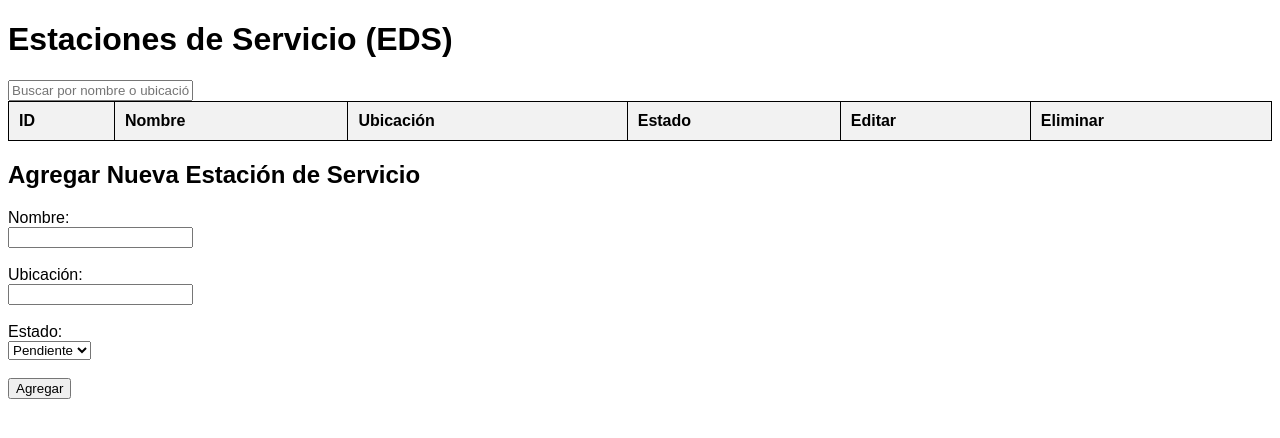
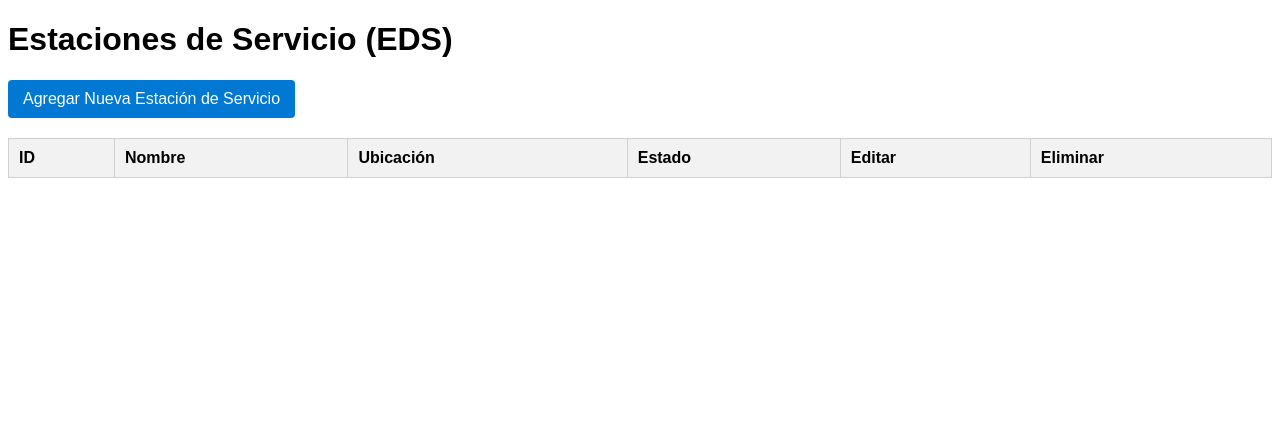
Before and after one commit to mrgomezsv/EDSChecklistProject, a Python web app: template checklist_app/templates/eds_list.html in a window 1280 px wide. Shown: the top 438 px of the page. Run offline with Jinja, Linux system fonts and the light colour scheme; the template is opened without the code that fills it, so the values that code supplies are empty.

Commit message:
Agregue un modal para el formulario de agregar estación de servicio, también mejoré el estilo del formulario y los botones para que se vea más moderno tipo Power BI, ahora se puede abrir y cerrar el modal con JavaScript y el formulario se cierra cuando haces clic afuera

```diff
--- a/checklist_app/templates/eds_list.html
+++ b/checklist_app/templates/eds_list.html
@@ -8,27 +8,118 @@
         body {
             font-family: Arial, sans-serif;
         }
+
+        /* Tabla de EDS */
         table {
             width: 100%;
             border-collapse: collapse;
         }
+
         table, th, td {
-            border: 1px solid black;
+            border: 1px solid #d1d1d1;
         }
+
         th, td {
             padding: 10px;
             text-align: left;
         }
+
         th {
             background-color: #f2f2f2;
+        }
+
+        /* Estilo del botón para abrir el modal */
+        .btn-add {
+            background-color: #0078d4;
+            color: white;
+            padding: 10px 15px;
+            border: none;
+            cursor: pointer;
+            border-radius: 4px;
+            margin-bottom: 20px;
+            font-size: 16px;
+        }
+
+        .btn-add:hover {
+            background-color: #005a9e;
+        }
+
+        /* Estilos del Modal */
+        .modal {
+            display: none;
+            position: fixed;
+            z-index: 1;
+            left: 0;
+            top: 0;
+            width: 100%;
+            height: 100%;
+            overflow: auto;
+            background-color: rgba(0, 0, 0, 0.4);
+        }
+
+        .modal-content {
+            background-color: white;
+            margin: 15% auto;
+            padding: 20px;
+            border: 1px solid #888;
+            width: 30%;
+            border-radius: 10px;
+            box-shadow: 0px 0px 15px rgba(0,0,0,0.3);
+        }
+
+        .modal-header {
+            font-size: 20px;
+            font-weight: bold;
+            color: #0078d4;
+        }
+
+        .close {
+            color: #aaa;
+            float: right;
+            font-size: 28px;
+            font-weight: bold;
+        }
+
+        .close:hover, .close:focus {
+            color: black;
+            text-decoration: none;
+            cursor: pointer;
+        }
+
+        /* Estilos del formulario */
+        form {
+            display: flex;
+            flex-direction: column;
+        }
+
+        input[type="text"], select {
+            padding: 10px;
+            margin: 10px 0;
+            border: 1px solid #d1d1d1;
+            border-radius: 4px;
+            font-size: 16px;
+        }
+
+        .btn-submit {
+            background-color: #0078d4;
+            color: white;
+            padding: 10px;
+            border: none;
+            cursor: pointer;
+            border-radius: 4px;
+            font-size: 16px;
+        }
+
+        .btn-submit:hover {
+            background-color: #005a9e;
         }
     </style>
 </head>
 <body>
     <h1>Estaciones de Servicio (EDS)</h1>
 
-    <!-- Buscador -->
-    <input type="text" id="search-box" placeholder="Buscar por nombre o ubicación" onkeyup="filterEDS()">
+    <!-- Botón para abrir el modal -->
+    <button class="btn-add" onclick="openModal()">Agregar Nueva Estación de Servicio</button>
 
     <!-- Tabla de Estaciones de Servicio -->
     <table id="eds-table">
@@ -47,63 +138,41 @@
         </tbody>
     </table>
 
-    <!-- Formulario para Agregar Nueva EDS -->
-    <h2>Agregar Nueva Estación de Servicio</h2>
-    <form id="eds-form">
-        <label for="name">Nombre:</label><br>
-        <input type="text" id="name" name="name" required><br><br>
+    <!-- Modal para agregar EDS -->
+    <div id="myModal" class="modal">
+        <div class="modal-content">
+            <span class="close" onclick="closeModal()">&times;</span>
+            <h2 class="modal-header">Agregar Nueva Estación de Servicio</h2>
+            <form id="eds-form">
+                <label for="name">Nombre:</label>
+                <input type="text" id="name" name="name" required>
 
-        <label for="location">Ubicación:</label><br>
-        <input type="text" id="location" name="location" required><br><br>
+                <label for="location">Ubicación:</label>
+                <input type="text" id="location" name="location" required>
 
-        <label for="status">Estado:</label><br>
-        <select id="status" name="status">
-            <option value="Pendiente">Pendiente</option>
-            <option value="Completo">Completo</option>
-        </select><br><br>
+                <label for="status">Estado:</label>
+                <select id="status" name="status">
+                    <option value="Pendiente">Pendiente</option>
+                    <option value="Completo">Completo</option>
+                </select>
 
-        <button type="button" onclick="addEDS()">Agregar</button>
-    </form>
+                <button type="button" class="btn-submit" onclick="addEDS()">Agregar</button>
+            </form>
+        </div>
+    </div>
 
     <script>
-        // Hacer una solicitud GET a la API para obtener las EDS
-        fetch('/api/eds/')
-            .then(response => response.json())
-            .then(data => {
-                const tableBody = document.querySelector('#eds-table tbody');
-                data.forEach(eds => {
-                    const row = document.createElement('tr');
-                    row.setAttribute('data-id', eds.id);
-                    row.innerHTML = `
-                        <td>${eds.id}</td>
-                        <td>${eds.name}</td>
-                        <td>${eds.location}</td>
-                        <td>${eds.status}</td>
-                        <td><button onclick="editEDS(${eds.id})">Editar</button></td>
-                        <td><button onclick="deleteEDS(${eds.id})">Eliminar</button></td>
-                    `;
-                    tableBody.appendChild(row);
-                });
-            })
-            .catch(error => console.error('Error:', error));
-
-        // Filtrar EDS por nombre o ubicación
-        function filterEDS() {
-            const searchQuery = document.getElementById('search-box').value.toLowerCase();
-            const rows = document.querySelectorAll('#eds-table tbody tr');
-
-            rows.forEach(row => {
-                const name = row.cells[1].textContent.toLowerCase();
-                const location = row.cells[2].textContent.toLowerCase();
-                if (name.includes(searchQuery) || location.includes(searchQuery)) {
-                    row.style.display = '';
-                } else {
-                    row.style.display = 'none';
-                }
-            });
+        // Mostrar el modal
+        function openModal() {
+            document.getElementById("myModal").style.display = "block";
         }
 
-        // Agregar nueva EDS
+        // Cerrar el modal
+        function closeModal() {
+            document.getElementById("myModal").style.display = "none";
+        }
+
+        // Agregar nueva EDS (Función existente que se actualiza)
         function addEDS() {
             const name = document.getElementById('name').value;
             const location = document.getElementById('location').value;
@@ -124,6 +193,8 @@
             .then(data => {
                 // Limpiar el formulario
                 document.getElementById('eds-form').reset();
+                // Cerrar el modal
+                closeModal();
                 // Añadir la nueva EDS a la tabla
                 const tableBody = document.querySelector('#eds-table tbody');
                 const row = document.createElement('tr');
@@ -141,48 +212,10 @@
             .catch(error => console.error('Error:', error));
         }
 
-        // Editar EDS
-        function editEDS(id) {
-            const name = prompt('Nuevo nombre:');
-            const location = prompt('Nueva ubicación:');
-            const status = prompt('Nuevo estado (Pendiente/Completo):');
-
-            if (name && location && status) {
-                fetch(`/api/eds/${id}/`, {
-                    method: 'PUT',
-                    headers: {
-                        'Content-Type': 'application/json',
-                    },
-                    body: JSON.stringify({
-                        name: name,
-                        location: location,
-                        status: status
-                    })
-                })
-                .then(response => response.json())
-                .then(data => {
-                    // Actualizar la fila correspondiente
-                    const row = document.querySelector(`#eds-table tbody tr[data-id="${id}"]`);
-                    row.cells[1].textContent = data.name;
-                    row.cells[2].textContent = data.location;
-                    row.cells[3].textContent = data.status;
-                })
-                .catch(error => console.error('Error:', error));
-            }
-        }
-
-        // Eliminar EDS
-        function deleteEDS(id) {
-            if (confirm('¿Seguro que deseas eliminar esta estación?')) {
-                fetch(`/api/eds/${id}/`, {
-                    method: 'DELETE',
-                })
-                .then(() => {
-                    // Eliminar la fila de la tabla
-                    const row = document.querySelector(`#eds-table tbody tr[data-id="${id}"]`);
-                    row.remove();
-                })
-                .catch(error => console.error('Error:', error));
+        // Cerrar el modal cuando se haga clic fuera del contenido
+        window.onclick = function(event) {
+            if (event.target == document.getElementById("myModal")) {
+                closeModal();
             }
         }
     </script>
```
